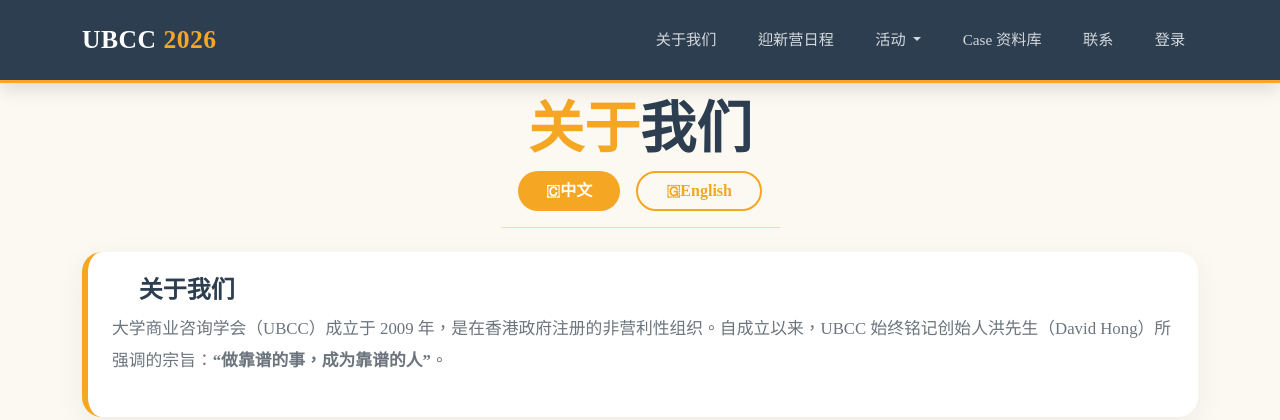
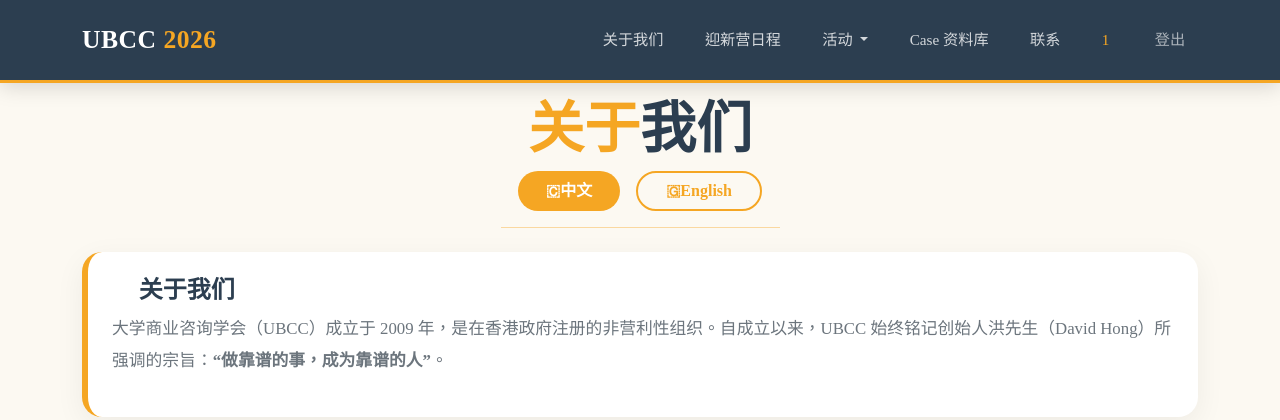
Before and after one commit to Destiny-maker520/UBCC, a Flask app: page /about in a window 1280 px wide. Shown: the top 420 px of the page. Run offline with Flask 3, Linux system fonts and the light colour scheme; the visitor is signed in with stand-in values (Sample User, id 1).

Commit message:
Add logout button in navbar

```diff
--- a/app/templates/base.html
+++ b/app/templates/base.html
@@ -286,11 +286,20 @@
                 <li class="nav-item">
                     <a class="nav-link" href="#contact"><i class="fas fa-envelope me-1"></i>联系</a>
 
-                <!-- ===== 登录入口 ===== -->
+                <!-- ===== 登录/用户状态 ===== -->
                 <li class="nav-item">
-                    <a class="nav-link" href="{{ url_for('main.login') }}">
-                        <i class="fas fa-sign-in-alt me-1"></i>登录
-                    </a>
+                    {% if session.get('logged_in') %}
+                        <span class="nav-link" style="color: var(--ubcc-orange) !important; display: inline-block;">
+                            <i class="fas fa-user-check me-1"></i>{{ session.get('group') }}
+                        </span>
+                        <a class="nav-link" href="{{ url_for('main.logout') }}" style="display: inline-block; color: rgba(255,255,255,0.6) !important;">
+                            <i class="fas fa-sign-out-alt me-1"></i>登出
+                        </a>
+                    {% else %}
+                        <a class="nav-link" href="{{ url_for('main.login') }}">
+                            <i class="fas fa-sign-in-alt me-1"></i>登录
+                        </a>
+                    {% endif %}
                 </li>
             </ul>
         </div>
```
